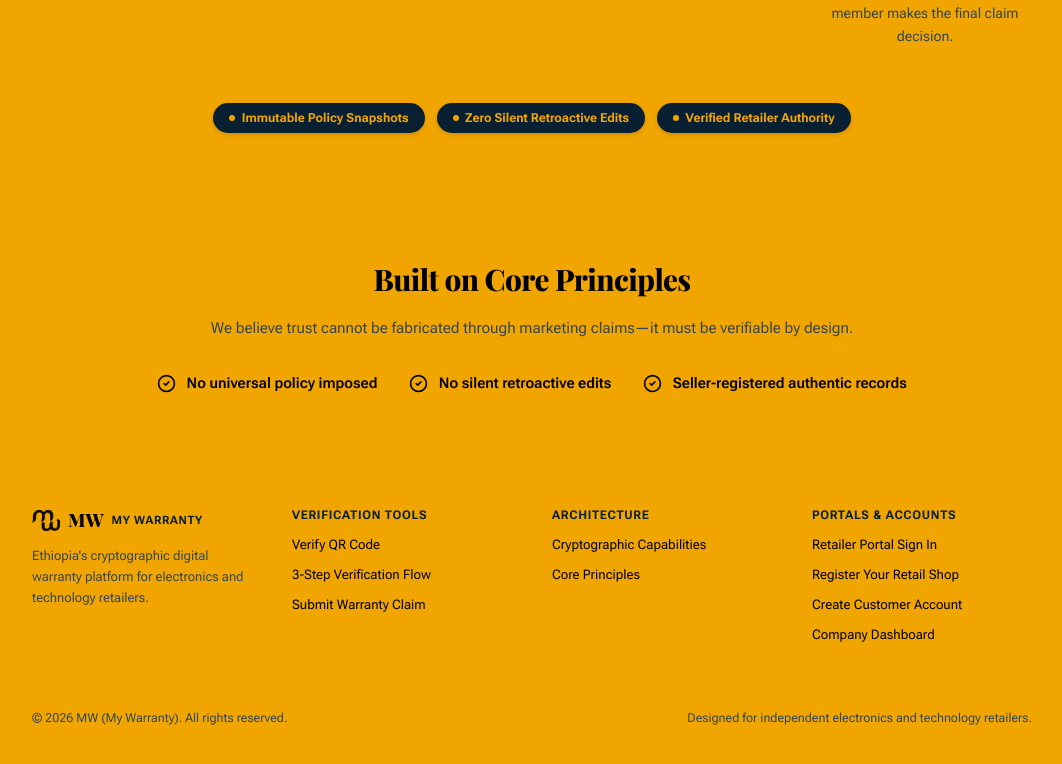
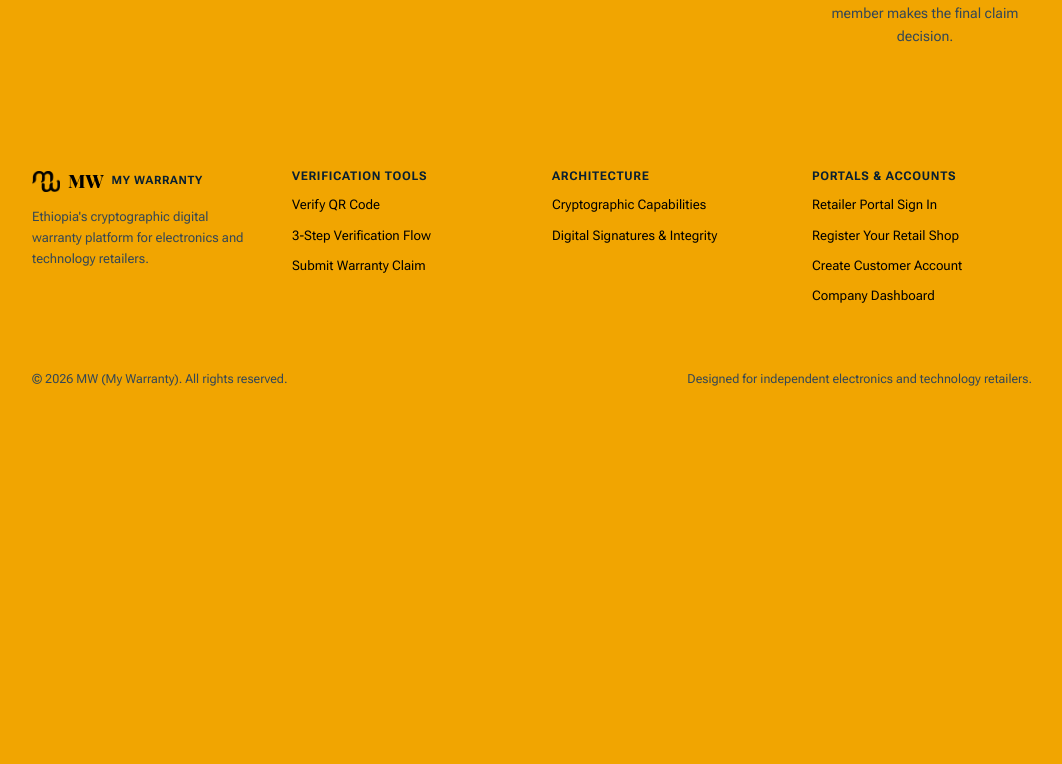
Before and after one commit to Koket-al/mywarranty, a Next.js app in the folder apps/web/: page / in a window 1280 px wide. Shown: the part 1392-2156 px from the top of the page, without its empty margins (108-1170 px from the left). After the commit the page ends 1820 px from the top, so only its background shows below. Built offline with nearby package versions, Linux system fonts and the light colour scheme; no server answers; a web font is replaced by a local one.

Commit message:
clean: remove redundant trust pills and Built on Core Principles section from homepage

```diff
--- a/apps/web/app/page.js
+++ b/apps/web/app/page.js
@@ -8,7 +8,6 @@ import { useAuth } from '../context/AuthContext';
 import {
   Store,
   ArrowRight,
-  CheckCircle2,
   QrCode,
   Building2,
   LogOut,
@@ -314,116 +313,6 @@ export default function HomePage() {
               </p>
             </div>
           </div>
-
-          <div style={{
-            display: 'flex',
-            gap: '0.75rem',
-            justifyContent: 'center',
-            flexWrap: 'wrap',
-            marginTop: '3.5rem'
-          }}>
-            <span style={{
-              display: 'inline-flex',
-              alignItems: 'center',
-              gap: '0.4rem',
-              fontSize: '0.78rem',
-              fontWeight: 700,
-              color: 'var(--bg)',
-              backgroundColor: 'var(--feature-primary)',
-              padding: '0.35rem 1rem',
-              borderRadius: '9999px',
-              border: 'none',
-              boxShadow: '0 2px 4px rgba(9, 32, 50, 0.15)'
-            }}>
-              <span style={{ width: '6px', height: '6px', borderRadius: '50%', backgroundColor: 'var(--bg)' }} />
-              Immutable Policy Snapshots
-            </span>
-
-            <span style={{
-              display: 'inline-flex',
-              alignItems: 'center',
-              gap: '0.4rem',
-              fontSize: '0.78rem',
-              fontWeight: 700,
-              color: 'var(--bg)',
-              backgroundColor: 'var(--feature-primary)',
-              padding: '0.35rem 1rem',
-              borderRadius: '9999px',
-              border: 'none',
-              boxShadow: '0 2px 4px rgba(9, 32, 50, 0.15)'
-            }}>
-              <span style={{ width: '6px', height: '6px', borderRadius: '50%', backgroundColor: 'var(--bg)' }} />
-              Zero Silent Retroactive Edits
-            </span>
-
-            <span style={{
-              display: 'inline-flex',
-              alignItems: 'center',
-              gap: '0.4rem',
-              fontSize: '0.78rem',
-              fontWeight: 700,
-              color: 'var(--bg)',
-              backgroundColor: 'var(--feature-primary)',
-              padding: '0.35rem 1rem',
-              borderRadius: '9999px',
-              border: 'none',
-              boxShadow: '0 2px 4px rgba(9, 32, 50, 0.15)'
-            }}>
-              <span style={{ width: '6px', height: '6px', borderRadius: '50%', backgroundColor: 'var(--bg)' }} />
-              Verified Retailer Authority
-            </span>
-          </div>
-        </section>
-
-        {/* ==========================================================================
-            THIRD SECTION: Core Principles Banner
-            ========================================================================== */}
-        <section id="principles" className="architectural-section" style={{ padding: '3.75rem 2.5rem 3.5rem' }}>
-          <div style={{ maxWidth: '800px', margin: '0 auto' }}>
-            <h2 style={{
-              fontSize: '1.85rem',
-              fontWeight: 800,
-              color: 'var(--primary)',
-              fontFamily: 'var(--font-serif)',
-              marginBottom: '1rem',
-              letterSpacing: '-0.02em'
-            }}>
-              Built on Core Principles
-            </h2>
-
-            <p style={{ fontSize: '0.95rem', color: 'var(--text-muted)', marginBottom: '2rem' }}>
-              We believe trust cannot be fabricated through marketing claims—it must be verifiable by design.
-            </p>
-
-            <div style={{
-              display: 'flex',
-              justifyContent: 'center',
-              gap: '2rem',
-              flexWrap: 'wrap',
-              textAlign: 'left'
-            }}>
-              <div style={{ display: 'flex', alignItems: 'center', gap: '0.65rem' }}>
-                <CheckCircle2 size={19} color="var(--primary)" />
-                <span style={{ fontSize: '0.92rem', fontWeight: 600, color: 'var(--primary)' }}>
-                  No universal policy imposed
-                </span>
-              </div>
-
-              <div style={{ display: 'flex', alignItems: 'center', gap: '0.65rem' }}>
-                <CheckCircle2 size={19} color="var(--primary)" />
-                <span style={{ fontSize: '0.92rem', fontWeight: 600, color: 'var(--primary)' }}>
-                  No silent retroactive edits
-                </span>
-              </div>
-
-              <div style={{ display: 'flex', alignItems: 'center', gap: '0.65rem' }}>
-                <CheckCircle2 size={19} color="var(--primary)" />
-                <span style={{ fontSize: '0.92rem', fontWeight: 600, color: 'var(--primary)' }}>
-                  Seller-registered authentic records
-                </span>
-              </div>
-            </div>
-          </div>
         </section>
 
         {/* ==========================================================================
@@ -482,8 +371,8 @@ export default function HomePage() {
               <Link href="/#features" style={{ fontSize: '0.825rem', color: 'var(--primary)', textDecoration: 'none' }}>
                 Cryptographic Capabilities
               </Link>
-              <Link href="/#principles" style={{ fontSize: '0.825rem', color: 'var(--primary)', textDecoration: 'none' }}>
-                Core Principles
+              <Link href="/#features" style={{ fontSize: '0.825rem', color: 'var(--primary)', textDecoration: 'none' }}>
+                Digital Signatures & Integrity
               </Link>
             </div>
 
```
